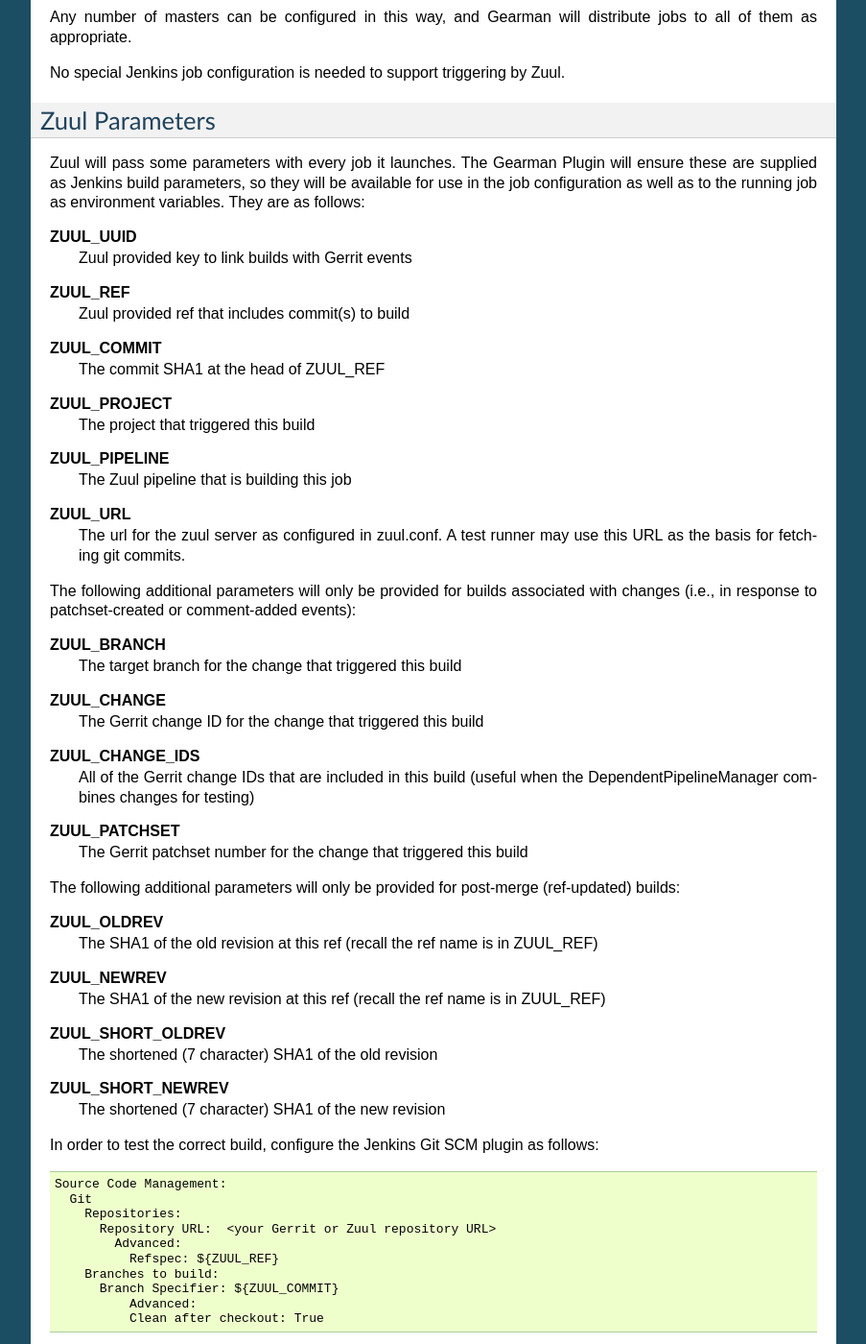
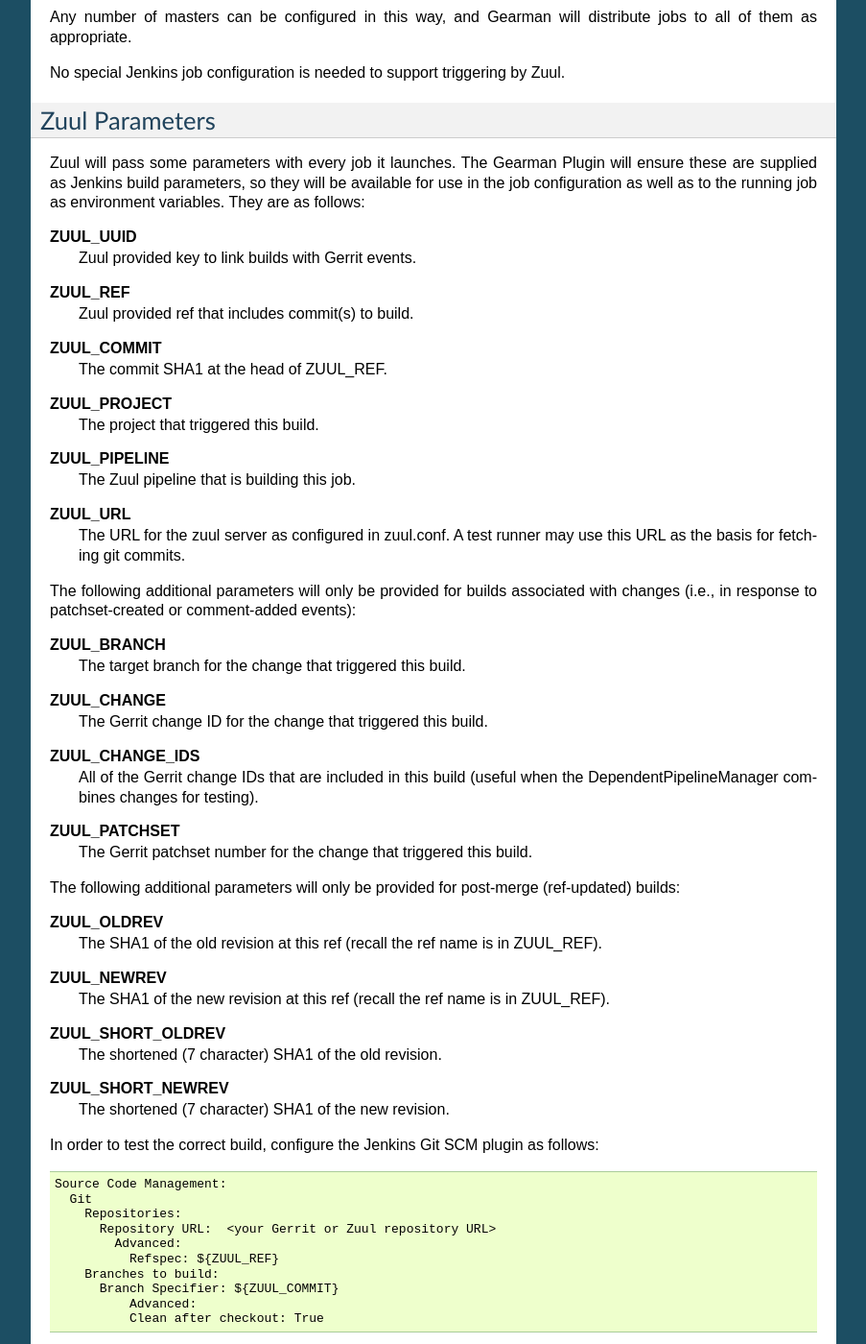
Before and after one commit to openstack-infra/zuul, a Sphinx documentation site: the page built from doc/source/launchers.rst, in a window 1280 px wide and 1400 px high, scrolled down 806 px. Shown: the whole window at 96% size, without its empty margins (198-1101 px from the left). Built offline with Sphinx 7.4.7, drawn with Linux system fonts in a browser that asks for light colours.

Commit message:
Minor fixes to styling and coherency
Adds missing periods in item descriptions to bring in line with
the rest of the documentation. Also fixes some typos and styling.

Change-Id: I11ef0bf3f89ecf5f09bb5781cced9b655c71bc65

```diff
--- a/doc/source/launchers.rst
+++ b/doc/source/launchers.rst
@@ -77,17 +77,17 @@
 follows:
 
 **ZUUL_UUID**
-  Zuul provided key to link builds with Gerrit events
+  Zuul provided key to link builds with Gerrit events.
 **ZUUL_REF**
-  Zuul provided ref that includes commit(s) to build
+  Zuul provided ref that includes commit(s) to build.
 **ZUUL_COMMIT**
-  The commit SHA1 at the head of ZUUL_REF
+  The commit SHA1 at the head of ZUUL_REF.
 **ZUUL_PROJECT**
-  The project that triggered this build
+  The project that triggered this build.
 **ZUUL_PIPELINE**
-  The Zuul pipeline that is building this job
+  The Zuul pipeline that is building this job.
 **ZUUL_URL**
-  The url for the zuul server as configured in zuul.conf.
+  The URL for the zuul server as configured in zuul.conf.
   A test runner may use this URL as the basis for fetching
   git commits.
 
@@ -96,28 +96,28 @@
 comment-added events):
 
 **ZUUL_BRANCH**
-  The target branch for the change that triggered this build
+  The target branch for the change that triggered this build.
 **ZUUL_CHANGE**
-  The Gerrit change ID for the change that triggered this build
+  The Gerrit change ID for the change that triggered this build.
 **ZUUL_CHANGE_IDS**
   All of the Gerrit change IDs that are included in this build (useful
-  when the DependentPipelineManager combines changes for testing)
+  when the DependentPipelineManager combines changes for testing).
 **ZUUL_PATCHSET**
-  The Gerrit patchset number for the change that triggered this build
+  The Gerrit patchset number for the change that triggered this build.
 
 The following additional parameters will only be provided for
 post-merge (ref-updated) builds:
 
 **ZUUL_OLDREV**
   The SHA1 of the old revision at this ref (recall the ref name is
-  in ZUUL_REF)
+  in ZUUL_REF).
 **ZUUL_NEWREV**
   The SHA1 of the new revision at this ref (recall the ref name is
-  in ZUUL_REF)
+  in ZUUL_REF).
 **ZUUL_SHORT_OLDREV**
-  The shortened (7 character) SHA1 of the old revision
+  The shortened (7 character) SHA1 of the old revision.
 **ZUUL_SHORT_NEWREV**
-  The shortened (7 character) SHA1 of the new revision
+  The shortened (7 character) SHA1 of the new revision.
 
 In order to test the correct build, configure the Jenkins Git SCM
 plugin as follows::
--- a/doc/source/reporters.rst
+++ b/doc/source/reporters.rst
@@ -39,10 +39,10 @@
 SMTP Configuration
 ~~~~~~~~~~~~~~~~~~
 
-zuul.conf contains the SMTP server and default to/from as describe
+zuul.conf contains the SMTP server and default to/from as described
 in :ref:`zuulconf`.
 
-Each pipeline can overwrite the subject or the to or from address by
+Each pipeline can overwrite the ``subject`` or the ``to`` or ``from`` address by
 providing alternatives as arguments to the reporter. For example, ::
 
   pipelines:
```
Also changed, not shown: doc/source/zuul.rst (+7 -7 lines).
